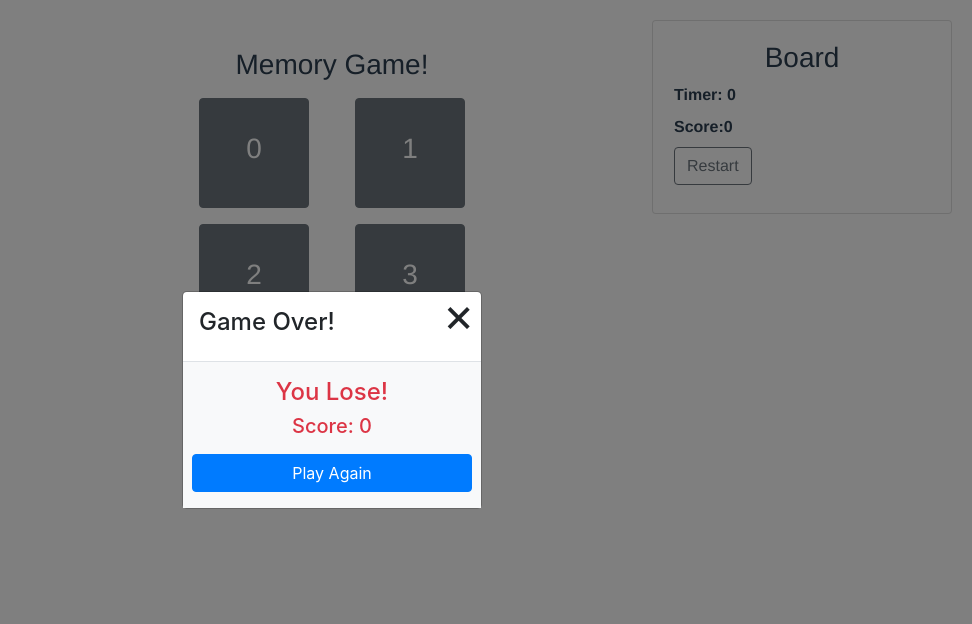
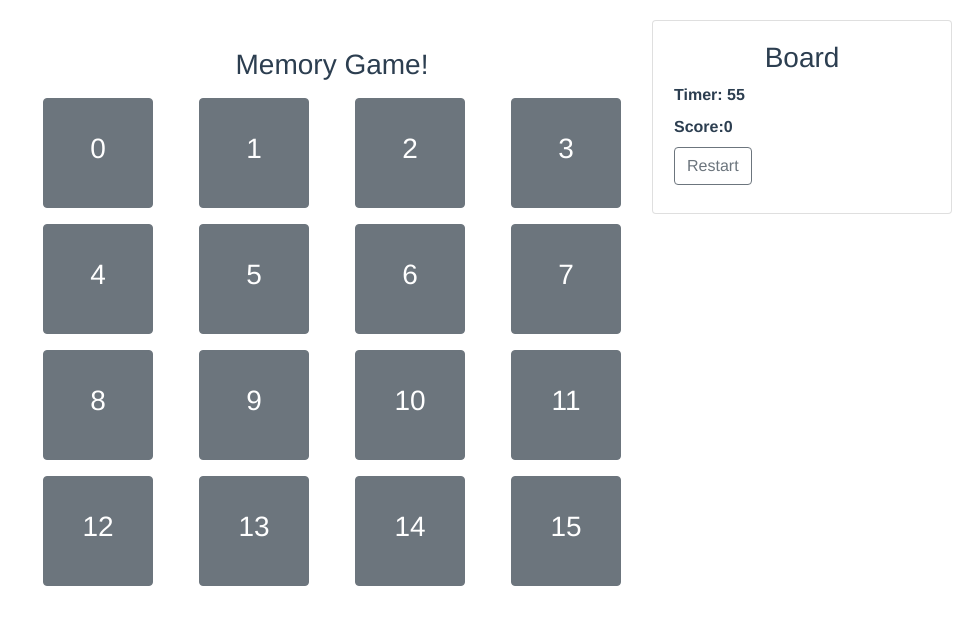
Before and after one commit to jablue-12/memory-game, a Vue app: page / in a window 1280 px wide. Shown: the top 624 px of the page, without its empty margins (308-1280 px from the left). Built offline with nearby package versions, Linux system fonts and the light colour scheme.

Commit message:
Update NumberCards.vue
changed the timer and dimension to  reasonable values

```diff
--- a/src/components/NumberCards.vue
+++ b/src/components/NumberCards.vue
@@ -38,8 +38,8 @@ import Card from "./Card.vue";
 import ScoreBoard from "./ScoreBoard.vue";
 import GameOverModal from "./GameOverModal.vue";
 import {mapGetters,mapActions} from "vuex";
-const DIMENSION = 2; //needs to be even so that cards have pairs!
-const TIMER = 4;
+const DIMENSION = 4; //needs to be even so that cards have pairs!
+const TIMER = 60;
 export default {
   name: 'NumberCards',
 
```
